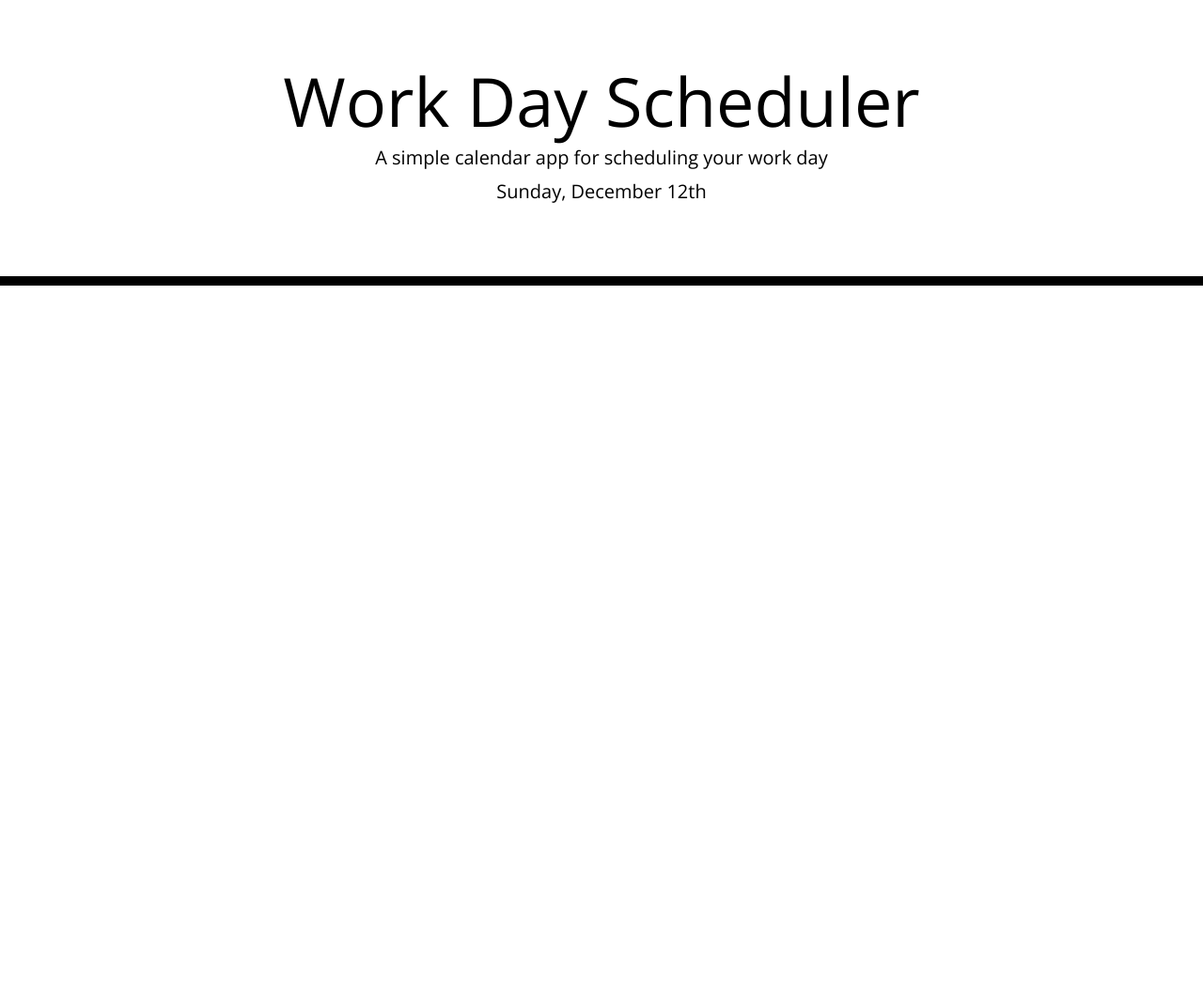
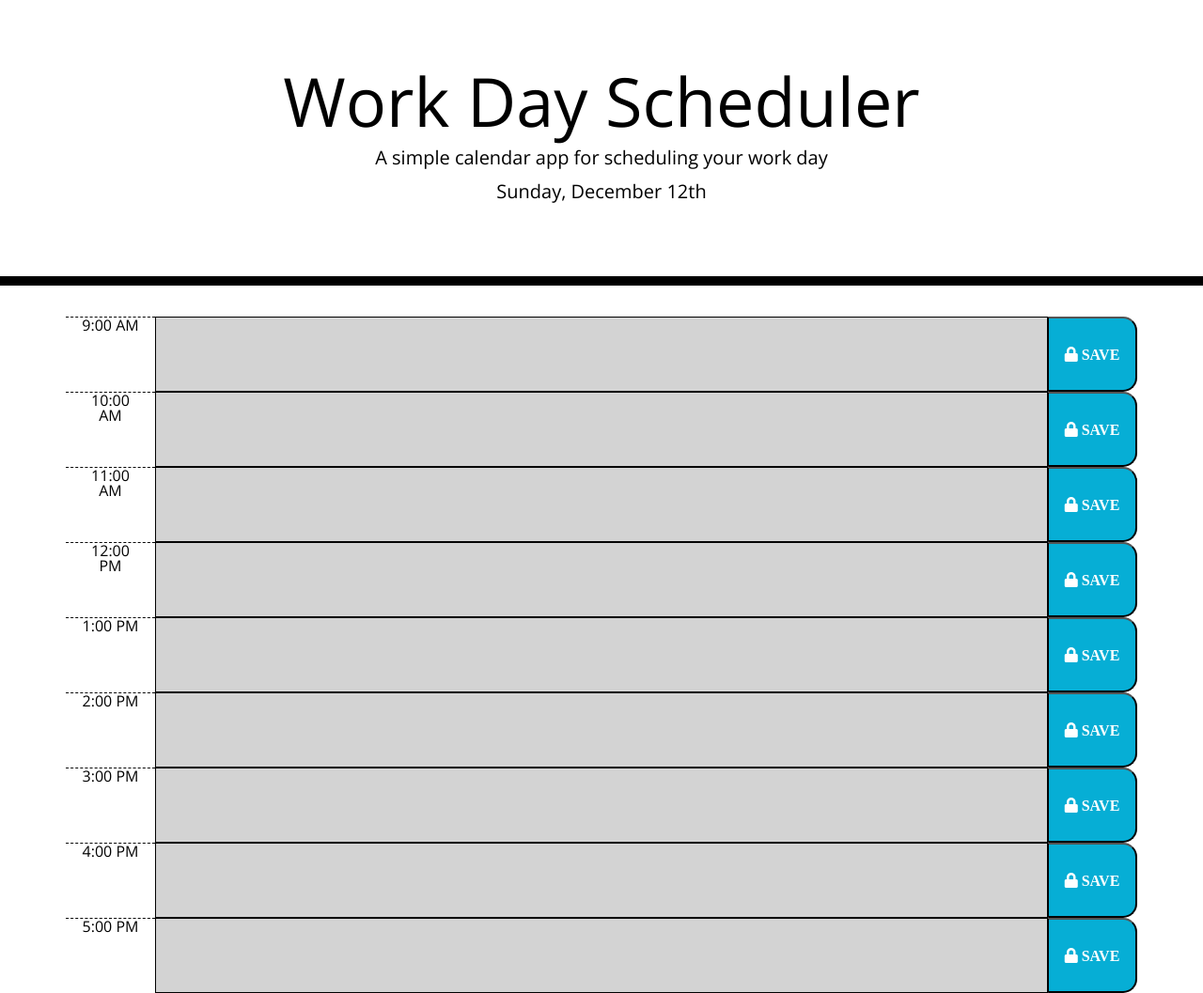
Before and after one commit to miguelxosorio/work-day-scheduler, a plain HTML site: page index.html in a window 1280 px wide. Shown: the whole page at 94% size. Before the commit the page ends 800 px from the top, so only its background shows below. Drawn offline with nearby package versions, Linux system fonts and the light colour scheme.

Commit message:
adding local storage, setting up retrieval of said local storage upon refresh - work in progress

```diff
--- a/Assets/css/style.css
+++ b/Assets/css/style.css
@@ -9,8 +9,9 @@ textarea{
   border: none;
   resize: none;
   color: #000000;
-  border-left: 1px solid black;
+  border: 1px solid black;
   padding: 10px;
+  height: 80px;
 }
 
 .jumbotron {
--- a/Assets/javascript/script.js
+++ b/Assets/javascript/script.js
@@ -2,3 +2,80 @@
 const today = moment();
 $("#currentDay").text(today.format("dddd, MMMM Do"));
 console.log(today.toString());
+
+// console logging the time in military time
+console.log(moment().hour());
+
+// variable for the container holding the timeblocks - called the class in the div
+var containerEl = $(".container")
+
+// time variables
+var timeEl =
+[
+    "9:00 AM",
+    "10:00 AM",
+    "11:00 AM",
+    "12:00 PM",
+    "1:00 PM",
+    "2:00 PM",
+    "3:00 PM",
+    "4:00 PM",
+    "5:00 PM"
+];
+
+
+// setting up creating a task function();
+var createTask = function() {
+
+    var t = 0;
+    var currentHour = moment().hour();
+    containerEl.empty()
+    // ${timeEl[t++]} calls the Time in the array - timeEl
+    for (let i = 9; i < 18; i++) {
+        var status = "";// declaring an empty status variable first
+
+        // status is set up as a variable and later called in the dynamic HTML ${status}
+        // redeclaring the variable with updated values in the for loop
+        // status value is the class
+        if (i === currentHour) {
+            status = "present";
+        }
+
+        if (i < currentHour) {
+            status = "past";
+        }
+
+        if (i > currentHour) {
+            status = "future";
+        }
+
+        // textarea id is relating to button data-id ${i} on click event
+        containerEl.append(`
+        <div id="9a" class="row time-block">
+        <div class="col-1 hour">${timeEl[t++]}</div>
+
+         <textarea id="${i}" class="col-10 description ${status}"></textarea>
+
+        <button data-id="${i}" class="col-1 saveBtn d-flex justify-content-center align-items-center">
+         <i class="fas fa-lock"> SAVE</i>
+        </button>
+        </div>
+        `)
+    };
+
+    var saveBtnEl = $(".saveBtn");
+    saveBtnEl.on("click", function() {
+        var id = $(this).attr("data-id"); // Select 'this' with an attribute of data-id which is the button
+
+        var event = $("#"+ id).val();
+        // console.log(event);
+        localStorage.setItem(id, JSON.stringify(event));
+        console.log(id);
+        let x = $(".description")
+        x.value = localStorage.getItem(id);
+        console.log(x);
+    });
+};
+
+
+createTask();
--- a/index.html
+++ b/index.html
@@ -28,15 +28,9 @@
       <p class="lead">A simple calendar app for scheduling your work day</p>
       <p id="currentDay" class="lead"></p>
     </header>
-    <div class="container">
-      <!-- Timeblocks go here -->
-
-
-
-
-
-
-
+      <!-- container for the time blocks-->
+    <div class="container"> <!-- Static Selector-->
+      <!-- end of time blocks-->
     </div>
     <script src="https://code.jquery.com/jquery-3.4.1.min.js"></script>
     <script src="https://cdnjs.cloudflare.com/ajax/libs/moment.js/2.24.0/moment.min.js"></script>
```
Also changed, not shown: 1 other file.
